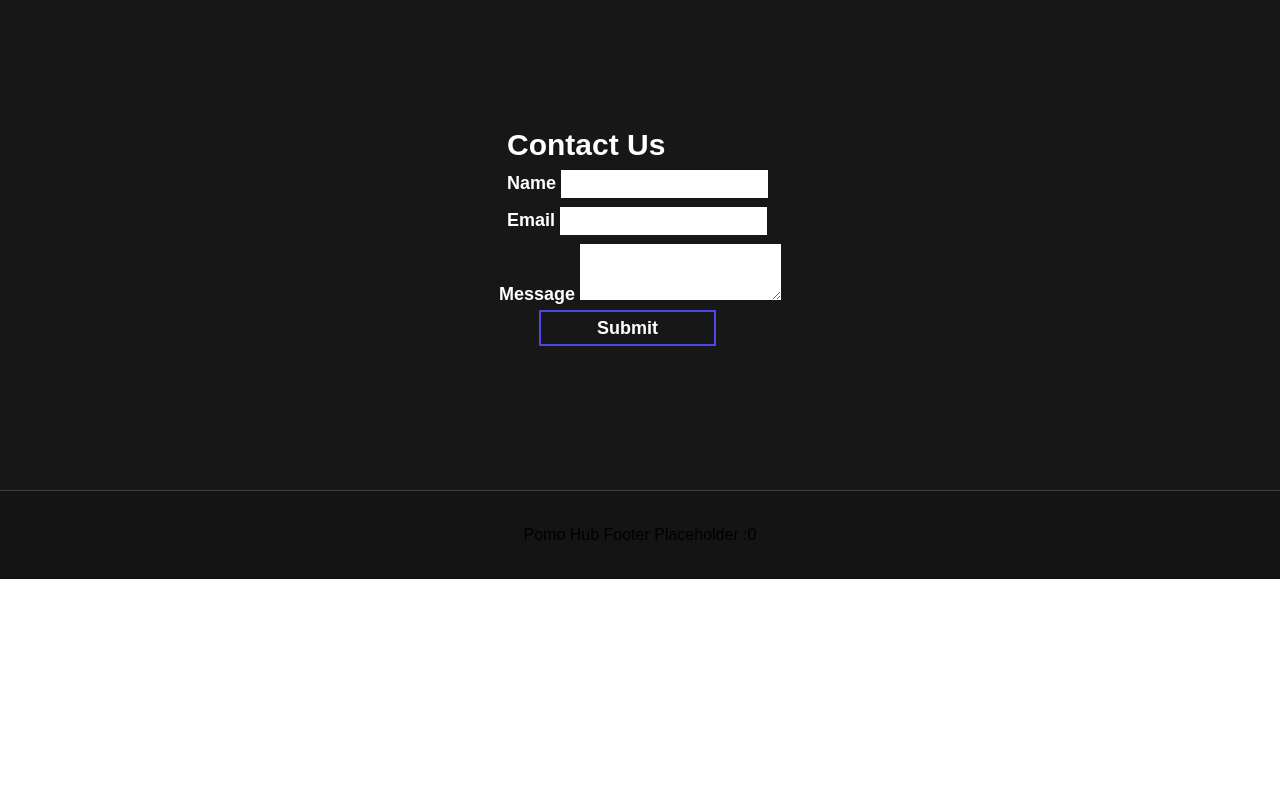
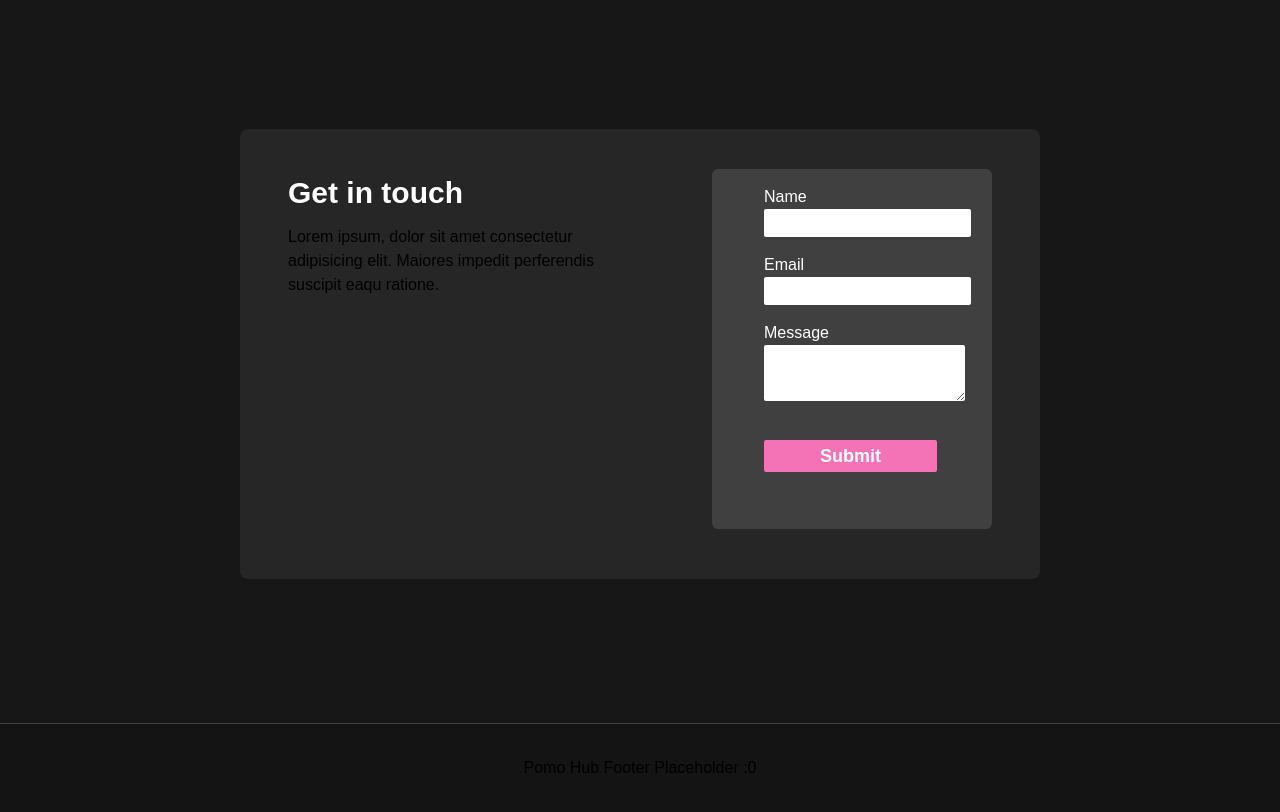
Before and after one commit to MaxPrehoda/nextjs-pomohub, a Next.js app: page / in a window 1280 px wide. Shown: the part 2180-2992 px from the top of the page. Before the commit the page ends 2759 px from the top, so only its background shows below. Built offline with nearby package versions, Linux system fonts and the light colour scheme.

Commit message:
WIP: contact form UX

```diff
--- a/pages/components/ContactForm.tsx
+++ b/pages/components/ContactForm.tsx
@@ -26,24 +26,27 @@ const ContactForm = () => {
     return (
         <form onSubmit = { handleSubmit } >
 
-        <div >
-        <label className="text-3xl font-semibold leading-8 pl-2 text-white">Contact Us</label>
-            <div className="relative gap-6 sm:flex-row md:flex-col lg:flex-row">
-                <div>
-                    <label className="text-lg font-semibold leading-8 pl-2 text-white">Name </label>
-                    <input className="mt-2 text-base leading-7" type = "text" id = "name" required />
+        <div className="relative w-[800px] h-[450px] bg-neutral-800 rounded-lg p">
+        <label className="text-3xl font-semibold leading-8 pl-12 pb-1 mt-12 absolute text-white">Get in touch</label>
+        <p className="absolute pt-12 w-[40%] ml-12 mt-12 font-thin">Lorem ipsum, dolor sit amet consectetur adipisicing elit. Maiores impedit perferendis suscipit eaqu ratione.</p>
+            <div className="bg-neutral-700 p-4 rounded-md w-[35%] h-[80%] right-0 absolute mt-10 mr-12">
+                <div className="relative mt-4 gap-6 space-y-8 sm:flex-row md:flex-col lg:flex-row">
+                    <div className="relative ml-9">
+                        <label className="absolute top-0 text-md font-thin leading-8 text-white -mt-5">Name </label>
+                        <input className="rounded-sm mt-2 text-base leading-7" type = "text" id = "name" required />
+                    </div>
+                    <div className="relative ml-9">
+                        <label className="absolute top-0 text-md font-thin leading-8 text-white -mt-5">Email </label>
+                        <input className="rounded-sm mt-2 text-base leading-7" type = "text" id = "email" required />
+                    </div>
+                    <div className="relative ml-9">
+                        <label className="absolute top-0 text-md font-thin leading-8 text-white -mt-5">Message </label>
+                        <textarea className="rounded-sm mt-2 text-base leading-7" id = "message" required />
+                    </div>
+                <button className="rounded-sm text-lg pl-14 pr-14 ml-9 mr-10 bg-pink-400 font-semibold leading-8 text-white" type = "submit" > { status } </button>
                 </div>
-                <div>
-                    <label className="text-lg font-semibold leading-8 pl-2 text-white">Email </label>
-                    <input className="mt-2 text-base leading-7" type = "text" id = "email" required />
                 </div>
-                <div>
-                    <label className="text-lg font-semibold leading-8 text-white">Message </label>
-                    <textarea className="mt-2 text-base leading-7" id = "message" required />
-                </div>
-            <button className="text-lg border-solid border-2 pl-14 pr-14 ml-10 mr-10 border-indigo-600 font-semibold leading-8 text-white" type = "submit" > { status } </button>
-            </div>
-            </div>
+        </div>
 
         </form >
     );
```
Also changed, not shown: 1 other file (tests, documents, lock files or other folders).
